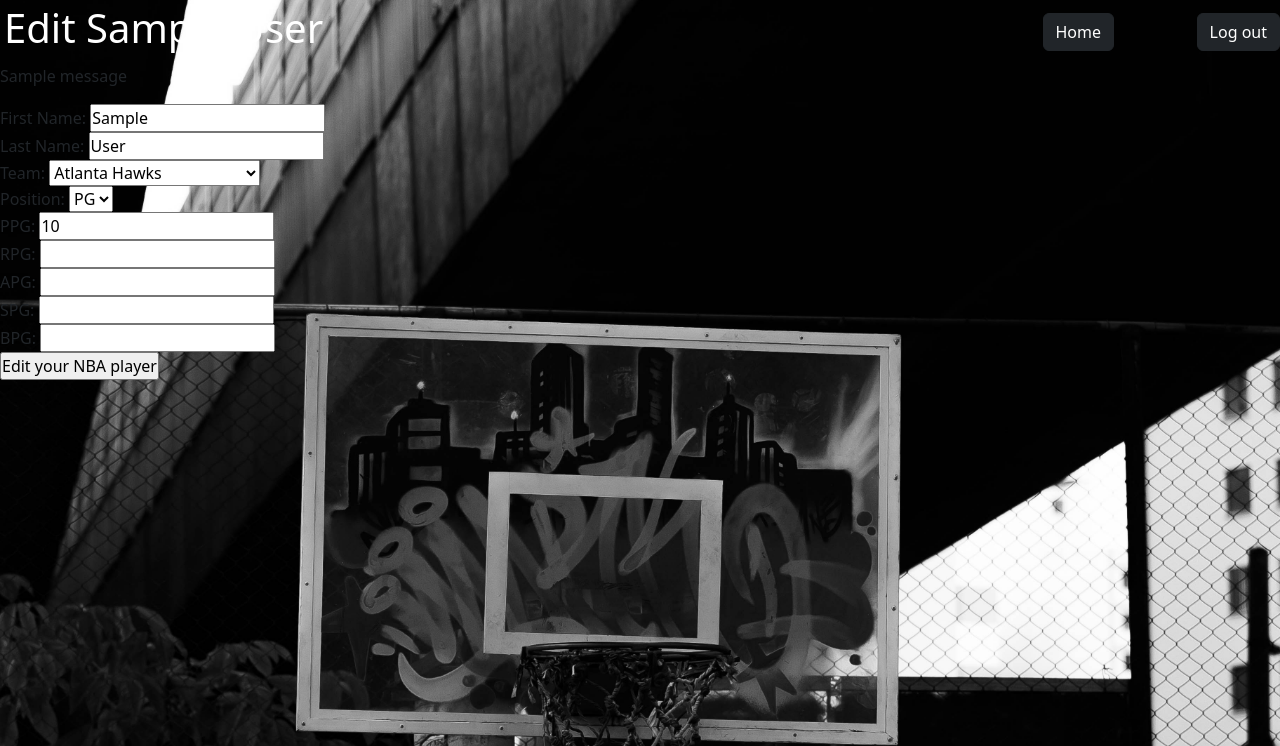
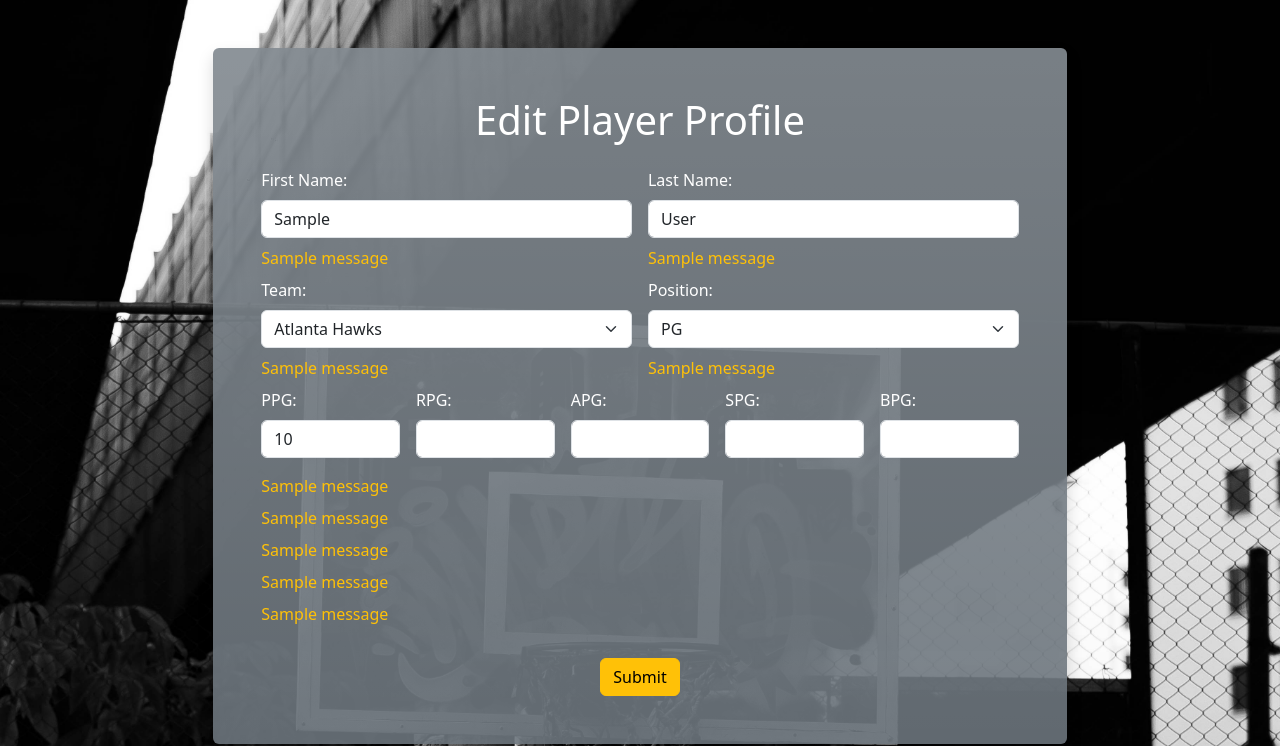
Before and after one commit to JohnathonBowers/nba-tracker, a Flask app: template flask_app/templates/player_edit.html in a window 1280 px wide. Shown: the part 54-800 px from the top of the page. Run offline with Flask 2, Linux system fonts and the light colour scheme; the template is opened without the code that fills it: most values are stand-ins (such as "Sample title", 1, 10 or a date in 2020); one stand-in notice (Sample message) is shown.

Commit message:
finished styling on player_edit.html template

```diff
--- a/flask_app/templates/player_create.html
+++ b/flask_app/templates/player_create.html
@@ -190,7 +190,7 @@
             </div>
             <input type="hidden" name="user_id" value="{{session['user_id']}}">
             <div class="d-flex flex-row justify-content-center">
-                <button type="submit" class="btn btn-warning mt-4 mb-5">Create Player Profile</button>
+                <button type="submit" class="btn btn-warning my-4">Submit</button>
             </div>
         </form>
     </div>
--- a/flask_app/templates/player_edit.html
+++ b/flask_app/templates/player_edit.html
@@ -23,38 +23,47 @@
             <a href="/logout"><button class="btn btn-outline-dark">Log Out</button></a>
         </div>
     </nav>
-    <div class="d-flex justify-content-between align-items-center">
-        <h1 class="w-75 p-1">
-            <span class="text-white">Edit {{player.first_name}} {{player.last_name}}</span>
-        </h1>
-        <a href="/dashboard" class="btn btn-dark">Home</a>
-        <a href="/logout" class="btn btn-dark">Log out</a>
+    <div class="container col-md-8 mt-5 bg-secondary bg-gradient rounded shadow p-4" style="--bs-bg-opacity: .9;">
+        <h1 class="text-white text-center my-4">Edit Player Profile</h1>
+        <form action="/players/edit-submit" method="post" class="px-4">
+            <div class="row">
+                <div class="col-md-6 pe-2">
+                    <div>
+                        <input type="hidden" name="player_id" value="{{player.id}}">
+                        <label for="first_name" class="text-white form-label mb-2">First Name:</label>
+                        <input type="text" name="first_name" class="form-control mb-2" value="{{player.first_name}}">
                     </div>
-
                     <div>
-            {% with messages = get_flashed_messages() %}
-                {% if messages %}
-                    {% for message in messages %}
-                        <p>{{message}}</p>
+                        {% with names = get_flashed_messages(category_filter=['first_name']) %}
+                            {% if names %}
+                                {% for msg in names %}
+                                    <p class="text-warning my-2">{{ msg }}</p>
                                 {% endfor %}
                             {% endif %}
                         {% endwith %}
                     </div>
-
-        <form action="/players/edit-submit" method="post" class=>
+                </div>
+                <div class="col-md-6 ps-2">
                     <div>
-                <div>
-                    <input type="hidden" name="player_id" value="{{ player.id }}">
-                    <label for="first_name">First Name:</label>
-                    <input type="text" name="first_name" value="{{ player.first_name }}">
+                        <label for="last_name" class="text-white form-label mb-2">Last Name:</label>
+                        <input type="text" name="last_name" class="form-control mb-2" value="{{player.last_name}}">
                     </div>
                     <div>
-                    <label for="last_name">Last Name:</label>
-                    <input type="text" name="last_name" value="{{ player.last_name }}">
+                        {% with names = get_flashed_messages(category_filter=['last_name']) %}
+                            {% if names %}
+                                {% for msg in names %}
+                                    <p class="text-warning my-2">{{ msg }}</p>
+                                {% endfor %}
+                            {% endif %}
+                        {% endwith %}
                     </div>
+                </div>
+            </div>
+            <div class="row">
+                <div class="col-md-6 pe-2">
                     <div>
-                    <label for="team">Team:</label>
-                    <select name="team">
+                        <label for="team" class="text-white form-label mb-2">Team:</label>
+                        <select class="form-select mb-2" name="team">
                             <option {% if player.team == 'Atlanta Hawks' %}selected{% endif %}>Atlanta Hawks</option>
                             <option {% if player.team == 'Boston Celtics' %}selected{% endif %}>Boston Celtics</option>
                             <option {% if player.team == 'Brooklyn Nets' %}selected{% endif %}>Brooklyn Nets</option>
@@ -88,8 +97,19 @@
                         </select>
                     </div>
                     <div>
-                    <label for="position">Position:</label>
-                    <select name="position">
+                        {% with names = get_flashed_messages(category_filter=['team']) %}
+                            {% if names %}
+                                {% for msg in names %}
+                                    <p class="text-warning my-2">{{ msg }}</p>
+                                {% endfor %}
+                            {% endif %}
+                        {% endwith %}
+                    </div>
+                </div>
+                <div class="col-md-6 ps-2">
+                    <div>
+                        <label for="position" class="text-white form-label mb-2">Position:</label>
+                        <select name="position" class="form-select mb-2">
                             <option {% if player.position == 'PG' %}selected{% endif %}>PG</option>
                             <option {% if player.position == 'SG' %}selected{% endif %}>SG</option>
                             <option {% if player.position == 'SF' %}selected{% endif %}>SF</option>
@@ -98,28 +118,77 @@
                         </select>
                     </div>
                     <div>
-                    <label for="points_pg" >PPG:</label>
-                    <input type="number" name="points_pg" step="any" value="{{ player.points_pg }}">
+                        {% with names = get_flashed_messages(category_filter=['position']) %}
+                            {% if names %}
+                                {% for msg in names %}
+                                    <p class="text-warning my-2">{{ msg }}</p>
+                                {% endfor %}
+                            {% endif %}
+                        {% endwith %}
+                    </div>
+                </div>
+            </div>
+            <div class="d-flex flex-row justify-content-between">
+                <div class="pe-2">
+                    <label for="points_pg" class="text-white form-label mb-2">PPG:</label>
+                    <input type="number" name="points_pg" class="form-control mb-2" step="any" value="{{player.points_pg}}">
+                </div>
+                <div class="px-2">
+                    <label for="rebounds_pg" class="text-white form-label mb-2">RPG:</label>
+                    <input type="number" name="rebounds_pg" class="form-control mb-2" step="any" value="{{player.rebounds_pg}}">
+                </div>
+                <div class="px-2">
+                    <label for="assists_pg" class="text-white form-label mb-2">APG:</label>
+                    <input type="number" name="assists_pg" class="form-control mb-2" step="any" value="{{player.assists_pg}}">
+                </div>
+                <div class="px-2">
+                    <label for="steals_pg" class="text-white form-label mb-2">SPG:</label>
+                    <input type="number" name="steals_pg" class="form-control mb-2" step="any" value="{{player.steals_pg}}">
+                </div>
+                <div class="ps-2">
+                    <label for="blocks_pg" class="text-white form-label mb-2">BPG:</label>
+                    <input type="number" name="blocks_pg" class="form-control mb-2" step="any" value="{{player.blocks_pg}}">
+                </div>
             </div>
             <div>
-                    <label for="rebounds_pg">RPG:</label>
-                    <input type="number" name="rebounds_pg" step="any" value="{{ player.rebounds_pg }}">
+                {% with names = get_flashed_messages(category_filter=['points_pg']) %}
+                    {% if names %}
+                        {% for msg in names %}
+                            <p class="text-warning my-2">{{ msg }}</p>
+                        {% endfor %}
+                    {% endif %}
+                {% endwith %}
+                {% with names = get_flashed_messages(category_filter=['rebounds_pg']) %}
+                    {% if names %}
+                        {% for msg in names %}
+                            <p class="text-warning my-2">{{ msg }}</p>
+                        {% endfor %}
+                    {% endif %}
+                {% endwith %}
+                {% with names = get_flashed_messages(category_filter=['assists_pg']) %}
+                    {% if names %}
+                        {% for msg in names %}
+                            <p class="text-warning my-2">{{ msg }}</p>
+                        {% endfor %}
+                    {% endif %}
+                {% endwith %}
+                {% with names = get_flashed_messages(category_filter=['steals_pg']) %}
+                    {% if names %}
+                        {% for msg in names %}
+                            <p class="text-warning my-2">{{ msg }}</p>
+                        {% endfor %}
+                    {% endif %}
+                {% endwith %}
+                {% with names = get_flashed_messages(category_filter=['blocks_pg']) %}
+                    {% if names %}
+                        {% for msg in names %}
+                            <p class="text-warning my-2">{{ msg }}</p>
+                        {% endfor %}
+                    {% endif %}
+                {% endwith %}
             </div>
-                <div>
-                    <label for="assists_pg">APG:</label>
-                    <input type="number" name="assists_pg" step="any" value="{{ player.assists_pg }}">
-                </div>
-                <div>
-                    <label for="steals_pg">SPG:</label>
-                    <input type="number" name="steals_pg" step="any" value="{{ player.steals_pg }}">
-                </div>
-                <div>
-                    <label for="blocks_pg" >BPG: </label>
-                    <input type="number" name="blocks_pg" step="any" value="{{ player.blocks_pg }}">
-                </div>
-                <div>
-                    <input type="submit" value="Edit your NBA player">
-                </div>
+            <div class="d-flex flex-row justify-content-center">
+                <button type="submit" class="btn btn-warning my-4">Submit</button>
             </div>
         </form>
     </div>
```
Also changed, not shown: flask_app/templates/player_view.html (+0 -20 lines). Lines whose indentation alone changed are shown as unchanged.
